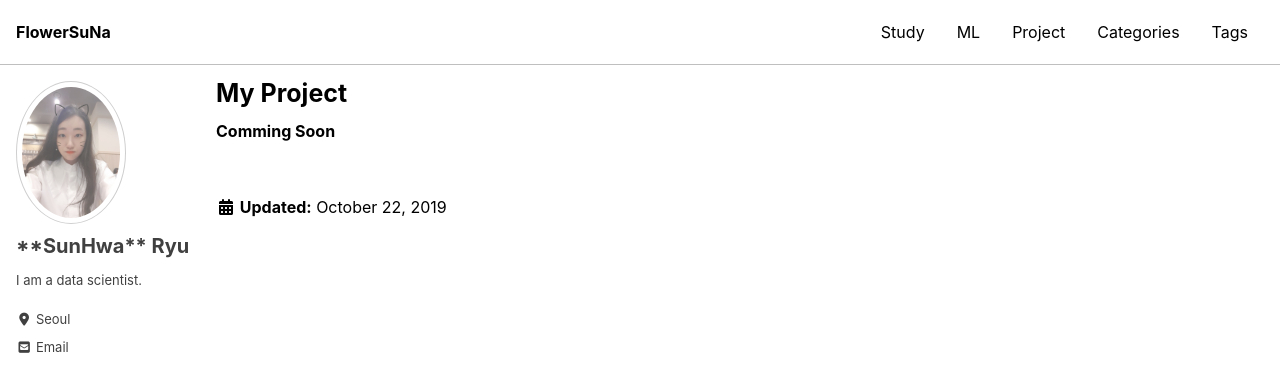
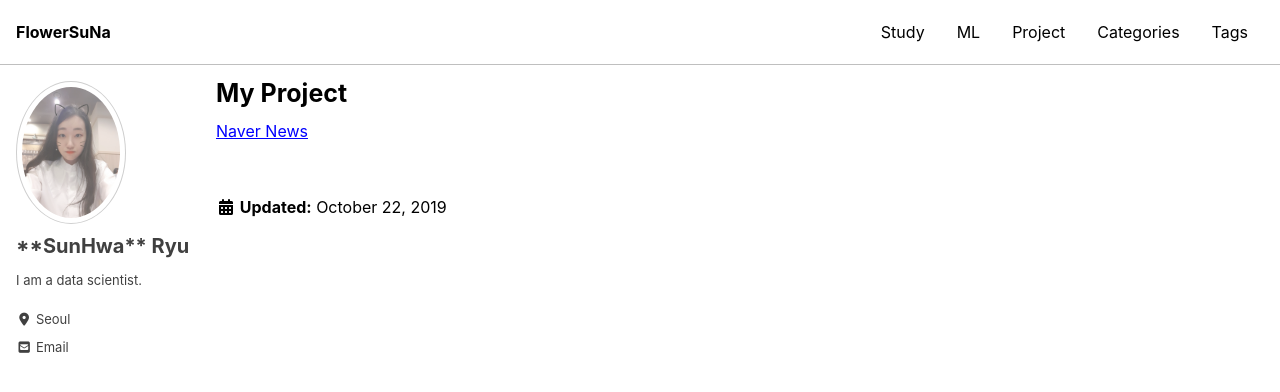
Before and after one commit to MinPinSunHwa/suna.github.io, a Jekyll site: the page built from _project/project.md, in a window 1280 px wide and 900 px high. Shown: the top 392 px of the window. Built offline with Jekyll 4.4.1, drawn with Linux system fonts in a browser that asks for light colours; cached includes are drawn as plain includes; nearby versions of some CDN libraries.

Commit message:
Update project.md

```diff
--- a/_project/project.md
+++ b/_project/project.md
@@ -3,4 +3,4 @@ title: "My Project"
 permalink: /project/
 ---
 
-**Comming Soon**
+[Naver News](naver_news/naver_news.html)
```
